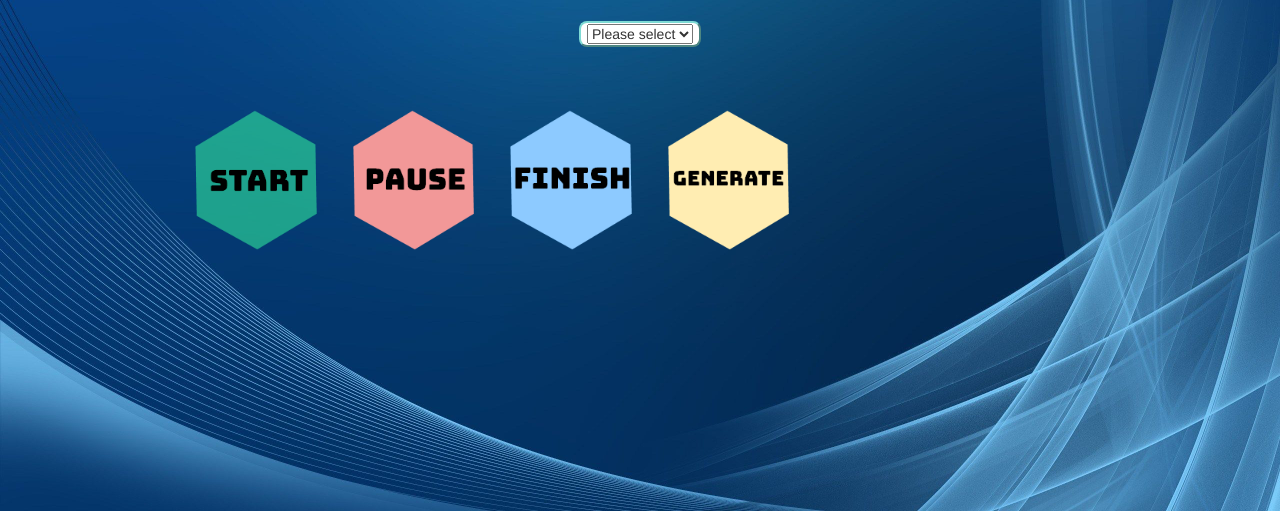
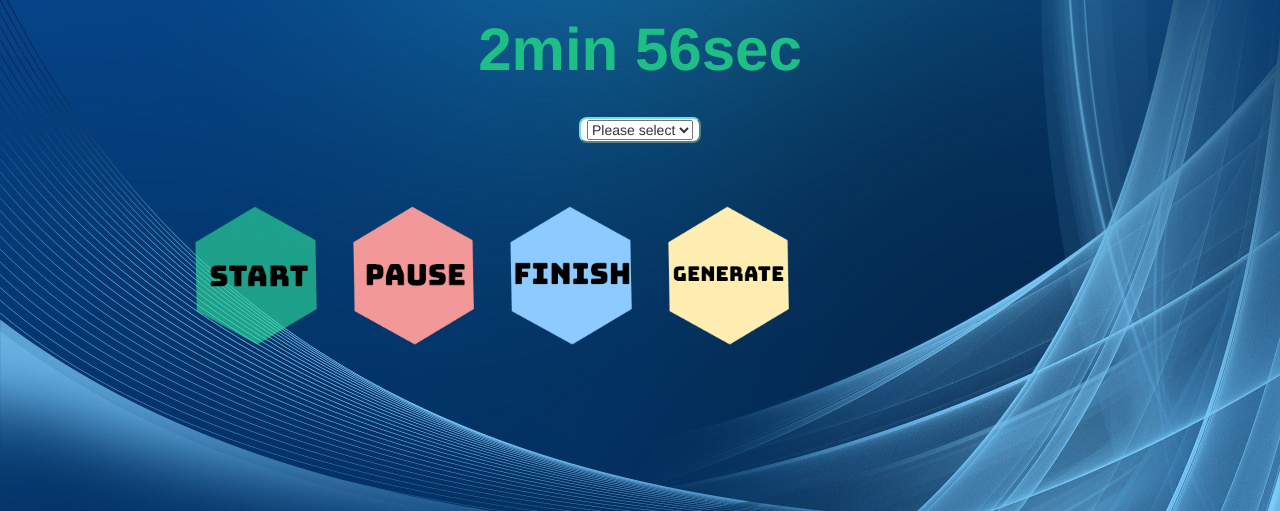
Before and after one commit to JsnDg/SenseMove, a website: page website/index.html in a window 1280 px wide. Shown: the part 289-800 px from the top of the page. Drawn offline with Linux system fonts and the light colour scheme; a web font is replaced by a local one.

Commit message:
Add Timer

```diff
--- a/website/css/style.css
+++ b/website/css/style.css
@@ -41,6 +41,12 @@
   margin-top: 4em;
 }
 
+#Timer {
+  text-align: center;
+  font-size: 60px;
+  margin-top: 0px;
+}
+
 p {
   font-size: 1.5em;
   color: #1dbf86;
--- a/website/index.html
+++ b/website/index.html
@@ -16,6 +16,7 @@
     <img id="background" src="img/Picture2.jpg" />
     <center><img id="logo" src="img/logo.png" /></center>
     <center><p>Please select the motion type then click START</p></center>
+    <p id="Timer"></p>
     <center>
       <button
         id="motionSelect"
--- a/website/js/main.js
+++ b/website/js/main.js
@@ -3,15 +3,17 @@
 //state = 2 walk motion type
 //state = 3 run motion type
 
+var state = 0;
+var stand = 0;
+var walk = 0;
+var run = 0;
+
 $(document).ready(function() {
-  var state = 0;
-  var stand = 0;
-  var walk = 0;
-  var run = 0;
   $("#start").click(startMeasure);
   $("#pause").click(pauseMeasure);
   $("#finish").click(finishMeasure);
   $("#generate").click(generateMap);
+  startTimer()
 });
 
 function startMeasure() {
@@ -36,3 +38,23 @@ function finishMeasure() {
 function generateMap() {
   console.log("Generate map");
 }
+
+function startTimer() {
+  var countDown = 180*1000
+  var x = setInterval(function() {
+
+    // Time calculations for minutes and seconds
+    var minutes = Math.floor((countDown % (1000 * 60 * 60)) / (1000 * 60));
+    var seconds = Math.floor((countDown % (1000 * 60)) / 1000);
+
+    // Output the result in an element with id="demo"
+    document.getElementById("Timer").innerHTML = minutes + "min " + seconds + "sec ";
+
+    countDown = countDown - 1000
+    // If the count down is over, write some text
+    if (countDown < 0) {
+      clearInterval(x);
+      document.getElementById("Timer").innerHTML = "EXPIRED";
+    }
+  }, 1000);
+}
```
